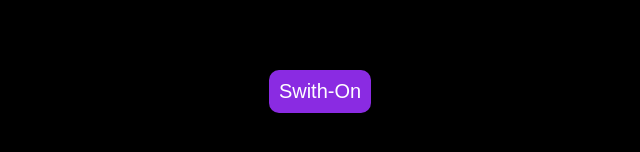
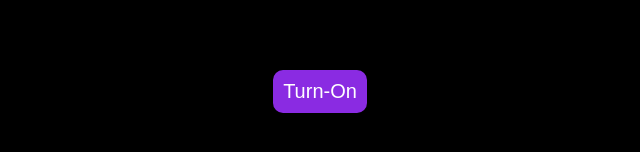
Before and after one commit to VarshaRajput12/BulbTurnOnOff, a plain HTML site: page index.html in a window 1280 px wide. Shown: the part 570-722 px from the top of the page, 320-960 px from the left. Drawn offline with Linux system fonts and the light colour scheme.

Commit message:
Update index.html

```diff
--- a/index.html
+++ b/index.html
@@ -9,7 +9,7 @@
   </head>
   <body>
     <img id="bulb" src="./images/light-bulb-off.png" alt="" class="center" />
-    <button id="btn">Swith-On</button>
+    <button id="btn">Turn-On</button>
 
     <script src="script.js"></script>
   </body>
```
